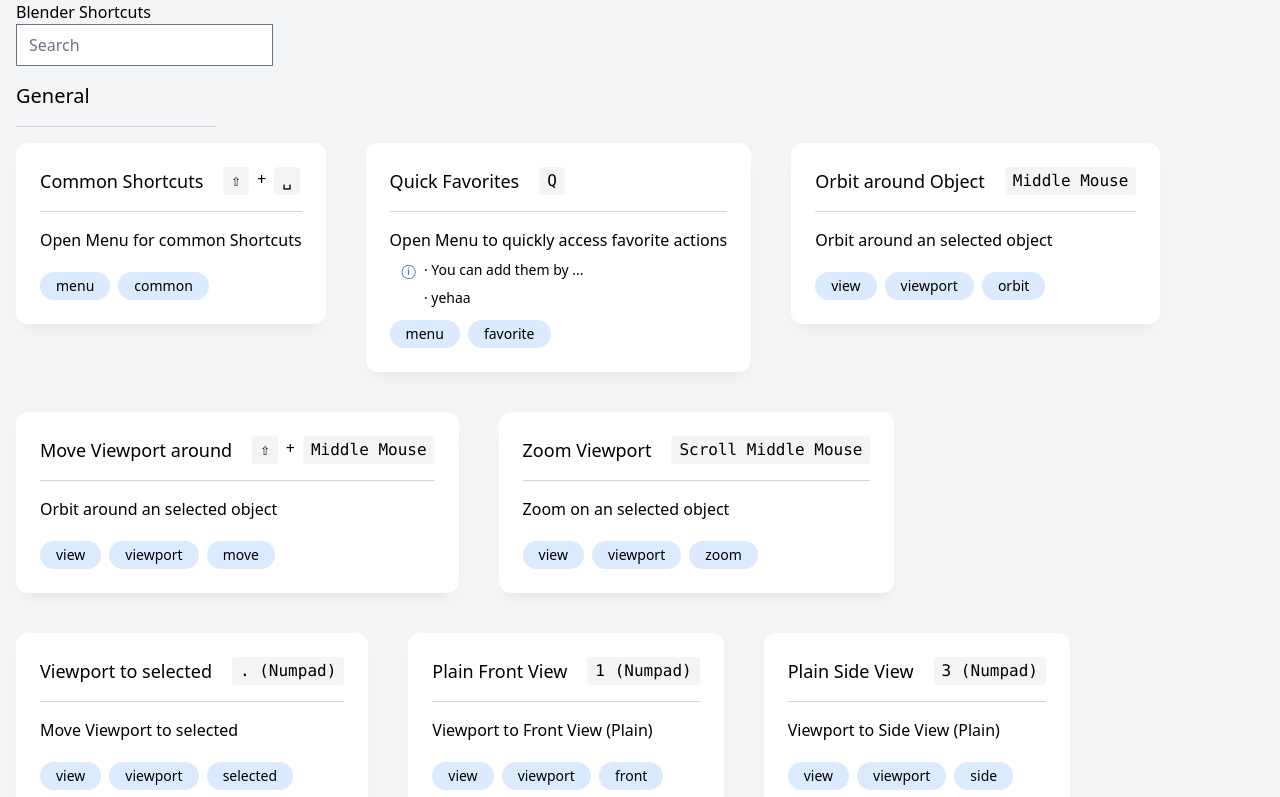
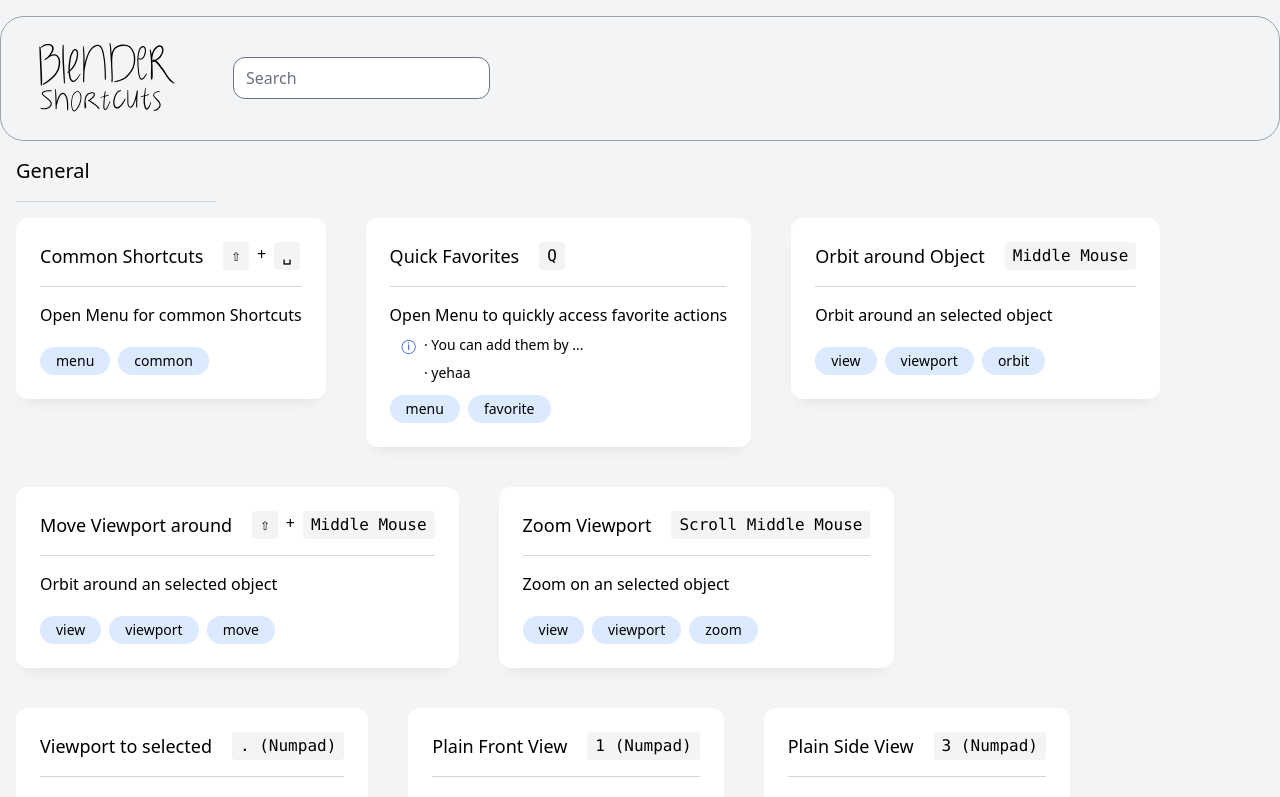
Before and after one commit to EeveeInGaa/blender-shortcuts, an Angular app: page / in a window 1280 px wide. Shown: the top 797 px of the page. Built offline with nearby package versions, Linux system fonts and the light colour scheme.

Commit message:
feat: style header and add logo

```diff
--- a/src/app/app.component.html
+++ b/src/app/app.component.html
@@ -1,5 +1,6 @@
-<header class="container">
-  <p>Blender Shortcuts</p>
+<header
+  class="container flex items-center gap-10 border border-gray-400 rounded-3xl mt-4">
+  <img class="w-44" src="assets/blender-shortcuts-logo.svg" alt="Logo" />
   <app-search></app-search>
 </header>
 
--- a/src/app/ui/search/search.component.html
+++ b/src/app/ui/search/search.component.html
@@ -1 +1 @@
-<input placeholder="Search" />
+<input placeholder="Search" class="rounded-xl" />
```
Also changed, not shown: src/assets/blender-shortcuts-logo.svg (added), 1 other file (tests, documents, lock files or other folders).
